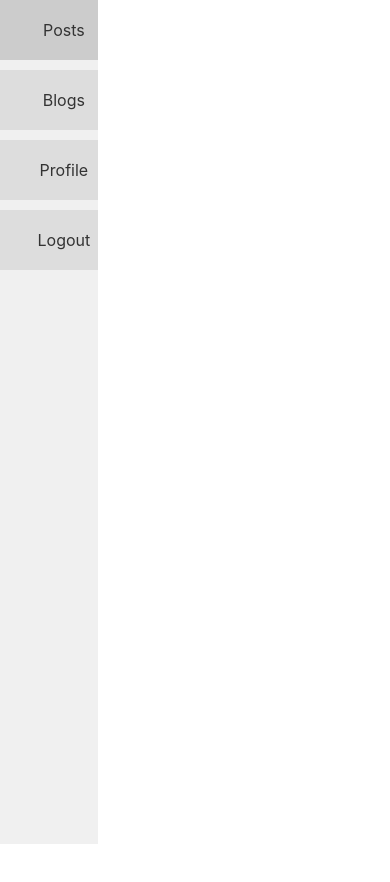
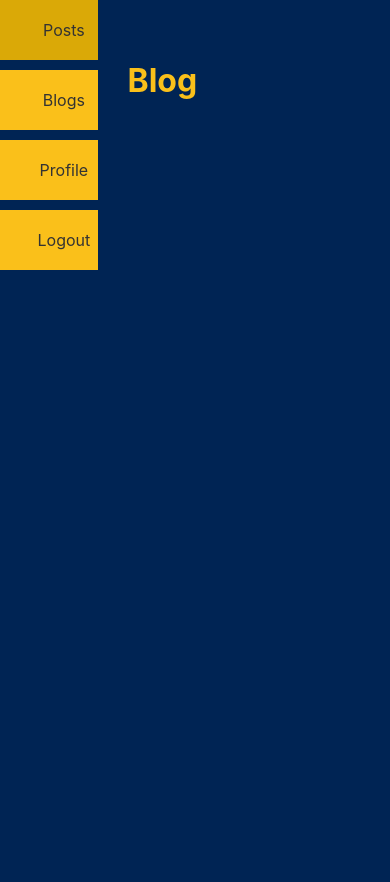
Before and after one commit to mpoole1027/BlogChamp, a React (Vite) app in the folder frontend/: page /blog in a window 390 px wide. Shown: the top 882 px of the page. Built offline with nearby package versions, Linux system fonts and the light colour scheme.

Commit message:
COLOOOORS

```diff
--- a/frontend/src/components/Sidebar.css
+++ b/frontend/src/components/Sidebar.css
@@ -7,10 +7,10 @@
   left: 0; /* Position sidebar at the left side of the viewport */
   width: 25%; /* Set width of sidebar to 25% */
   height: 100vh; /* Set height of sidebar to full viewport height */
-  background-color: #f0f0f0; /* Example background color */
-  overflow-y: auto; /* Enable vertical scrolling if content overflows */
+  background-color: #002454; /* Example background color */
   justify-content: flex-start;
   align-items: flex-end;
+  overflow: hidden; /* Hide any overflowing content */
 }
 
 .sidebar-button {
@@ -18,7 +18,7 @@
   width: 90%; /* Make buttons fill the entire width of the sidebar */
   padding: 20px;
   margin-bottom: 10px;
-  background-color: #ddd;
+  background-color: #FAC01A;
   border: none;
   cursor: pointer;
   text-align: center; /* Center align the text */
@@ -27,7 +27,7 @@
 }
 
 .sidebar-button:hover {
-  background-color: #ccc;
+  background-color: #DAA907;
 }
 
 .sidebar-button:focus {
--- a/frontend/src/index.css
+++ b/frontend/src/index.css
@@ -5,6 +5,7 @@ body {
     sans-serif;
   -webkit-font-smoothing: antialiased;
   -moz-osx-font-smoothing: grayscale;
+  background-color: #002454;
 }
 
 code {
--- a/frontend/src/pages/Blog.css
+++ b/frontend/src/pages/Blog.css
@@ -5,21 +5,23 @@
     margin-left: 25%; /* Set left margin to accommodate the sidebar */
     width: 75%; /* Set width to 75% of the viewport */
     height: 100vh; /* Set height to full viewport height */
-    background-color: #fff; /* Set background color */
+    background-color: #002454; /* Set background color */
     overflow-y: auto; /* Enable vertical scrolling if content overflows */
   }
 
   /* Styles for post content */
-  .post {
+  .blog {
     padding: 20px; /* Add padding to the post content */
+    overflow: hidden; /* Hide any overflowing content */
+    color: #FAC01A; /* Set text color to yellow */
   }
 
-  .post-title {
+  .blog-title {
     font-size: 24px; /* Example font size for post title */
     margin-bottom: 10px; /* Add margin below post title */
   }
 
-  .post-content {
+  .blog-content {
     line-height: 1.6; /* Example line height for post content */
   }
 
--- a/frontend/src/pages/Post.css
+++ b/frontend/src/pages/Post.css
@@ -5,13 +5,15 @@
   margin-left: 25%; /* Set left margin to accommodate the sidebar */
   width: 75%; /* Set width to 75% of the viewport */
   height: 100vh; /* Set height to full viewport height */
-  background-color: #fff; /* Set background color */
-  overflow-y: auto; /* Enable vertical scrolling if content overflows */
+  background-color: #002454; /* Set background color */
+  overflow: hidden; /* Hide any overflowing content */
 }
 
 /* Styles for post content */
 .post {
   padding: 20px; /* Add padding to the post content */
+  overflow: hidden; /* Hide any overflowing content */
+  color: #FAC01A; /* Set text color to yellow */
 }
 
 .post-title {
@@ -22,11 +24,3 @@
 .post-content {
   line-height: 1.6; /* Example line height for post content */
 }
-
-/* Adjustments for smaller screens */
-@media (max-width: 768px) {
-  .main-content {
-    margin-left: 0; /* Reset left margin for small screens */
-    width: 100%; /* Set width to 100% for small screens */
-  }
-}
--- a/frontend/src/pages/Profile.css
+++ b/frontend/src/pages/Profile.css
@@ -1,32 +1,47 @@
-/* Post.css */
+/* Profile.css */
+
+/* Profile container */
+.profile {
+  display: flex;
+  overflow-x: hidden; /* Hide any overflowing content */
+  overflow-y: hidden; /* Hide any overflowing content */
+  color: #FAC01A; /* Set text color to yellow */
+}
 
 /* Main content area */
 .main-content {
-    margin-left: 25%; /* Set left margin to accommodate the sidebar */
-    width: 75%; /* Set width to 75% of the viewport */
-    height: 100vh; /* Set height to full viewport height */
-    background-color: #fff; /* Set background color */
-    overflow-y: auto; /* Enable vertical scrolling if content overflows */
+  flex: 0 0 50%; /* Set main content width to 50% */
+  background-color: #002454; /* Set background color */
+  padding: 20px; /* Add padding */
+  overflow: hidden; /* Hide any overflowing content */
+}
+
+/* Friends list area */
+.friends-list {
+  flex: 0 0 25%; /* Set friends list width to 25% */
+  background-color: #002454; /* Set background color */
+  padding: 20px; /* Add padding */
+  overflow: hidden; /* Hide any overflowing content */
 }
 
 /* Styles for post content */
-  .post {
-    padding: 20px; /* Add padding to the post content */
+.profile-title {
+  font-size: 24px; /* Example font size for post title */
+  margin-bottom: 10px; /* Add margin below post title */
+  overflow: hidden; /* Hide any overflowing content */
 }
 
-  .post-title {
-    font-size: 24px; /* Example font size for post title */
-    margin-bottom: 10px; /* Add margin below post title */
-  }
-
-  .post-content {
+.profile-content {
   line-height: 1.6; /* Example line height for post content */
+  overflow: hidden; /* Hide any overflowing content */
 }
 
 /* Adjustments for smaller screens */
 @media (max-width: 768px) {
-    .main-content {
-      margin-left: 0; /* Reset left margin for small screens */
-      width: 100%; /* Set width to 100% for small screens */
+  .profile {
+    flex-direction: column; /* Change to column layout for small screens */
+  }
+  .sidebar, .main-content, .friends-list {
+    flex: 0 0 100%; /* Set full width for small screens */
   }
 }
--- a/frontend/src/pages/Profile.jsx
+++ b/frontend/src/pages/Profile.jsx
@@ -4,13 +4,25 @@ import Sidebar from '../components/Sidebar';
 import './Profile.css';
 
 const Profile = () => {
+  // You can replace these with actual username and bio data from your backend or state
+  const username = "JohnDoe";
+  const bio = "Lorem ipsum dolor sit amet, consectetur adipiscing elit. Sed do eiusmod tempor incididunt ut labore et dolore magna aliqua.";
+
   return (
-    <div className="post">
+    <div className="profile">
       <div className="sidebar">
         <Sidebar />
       </div>
       <div className="main-content"> {/* Update class name */}
         <h1>Profile</h1>
+        <div>
+          <h2>Username: {username}</h2>
+          <p>Bio: {bio}</p>
+        </div>
+      </div>
+      <div className="friends-list"> {/* New section for Friends list */}
+        <h2>Friends List</h2>
+        {/* Add your Friends list component here */}
       </div>
     </div>
   );
```
Lines whose indentation alone changed are shown as unchanged.
